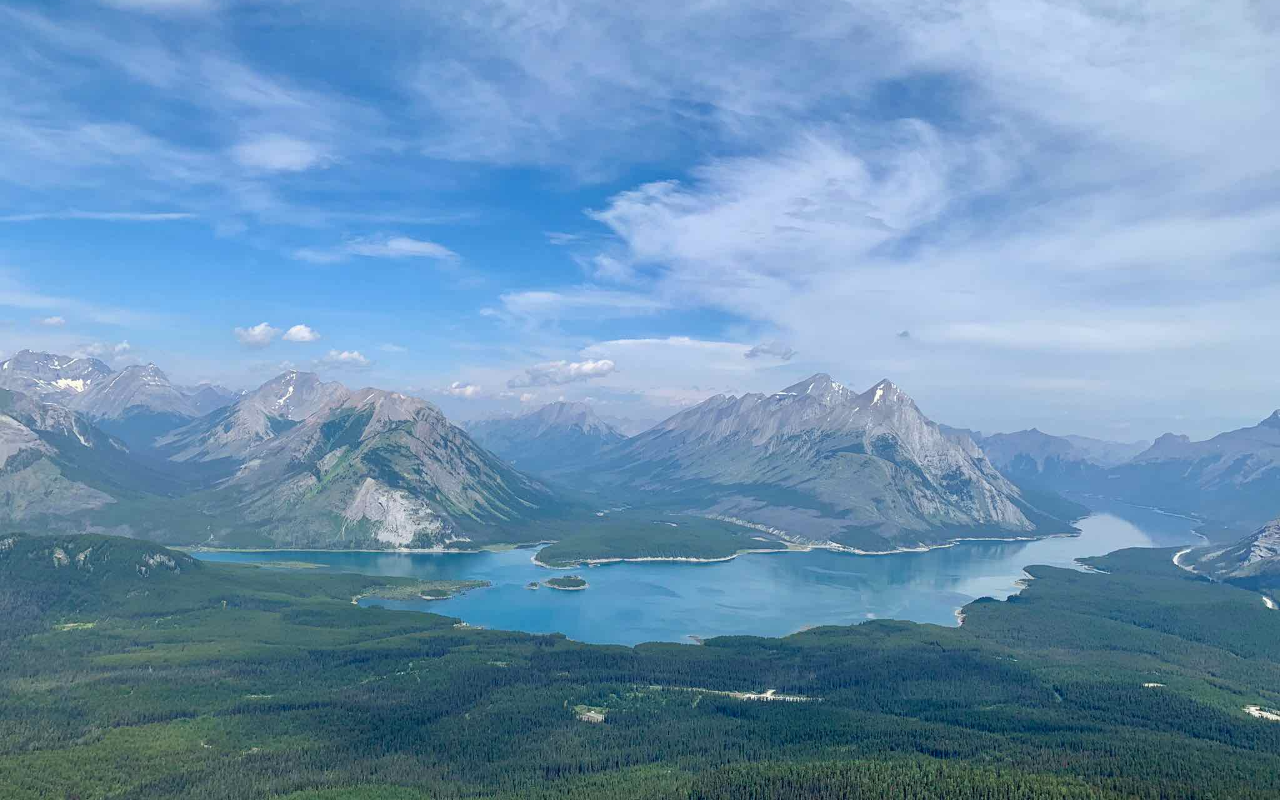
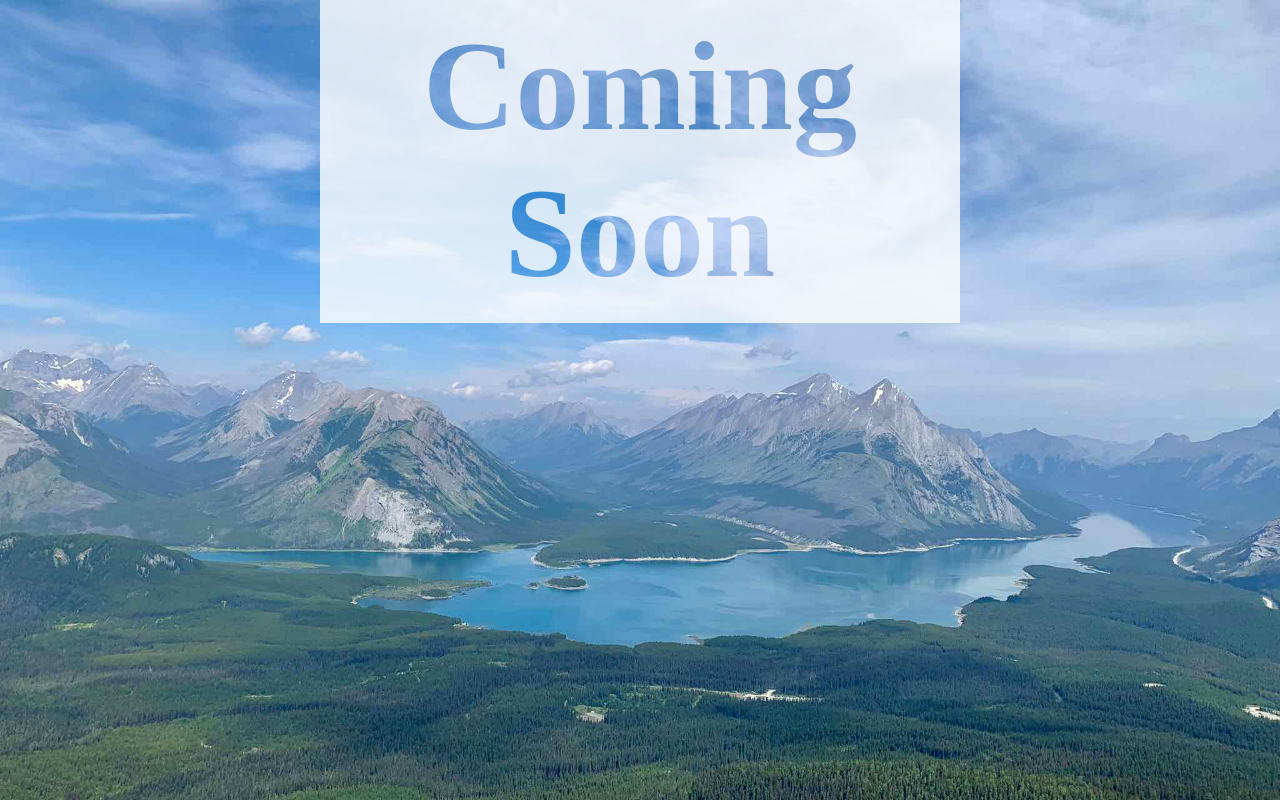
Before and after one commit to S0lRaK/S0lRaK.github.io, a Gatsby site: page / in a window 1280 px wide. Built offline with nearby package versions, Linux system fonts and the light colour scheme; Gatsby itself is replaced by a stand-in of ours.

Commit message:
feat(ui): :lipstick: Full page image background with knockout text

```diff
--- a/src/components/container-full-page.js
+++ /dev/null
@@ -1,6 +0,0 @@
-import React from "react"
-import containerFullPageStyles from "./container-full-page.module.css"
-
-export default function ContainerFullPage({ children }) {
-    return <div className={containerFullPageStyles.fullPage}>{children}</div>
-}
--- /dev/null
+++ b/src/components/full-page-image-background.js
@@ -0,0 +1,6 @@
+import React from "react"
+import fullPageImageBackgroundStyles from "./full-page-image-background.module.css"
+
+export default function FullPageImageBackground({ children }) {
+    return <div className={fullPageImageBackgroundStyles.container}>{children}</div>
+}
--- a/src/components/container-full-page.module.css
+++ b/src/components/full-page-image-background.module.css
@@ -1,4 +1,8 @@
-html {
+body {
+  margin: 0;
+}
+
+.container {
   /* The image used */
   background-image: url(../images/Tent-Ridge-Horseshoe.jpeg);
   /* Center and scale the image nicely */
@@ -6,9 +10,6 @@ html {
   background-repeat: no-repeat;
   background-size: cover;
   background-attachment: fixed;
+
+  height: 100vh;
 }
-
-.fullPage {
-  /* Full height */
-  height: 100%;
-}
--- /dev/null
+++ b/src/components/text-cutout.js
@@ -0,0 +1,6 @@
+import React from "react"
+import textCutoutStyles from "./text-cutout.module.css"
+
+export default function TextCutout(props) {
+  return <p className={textCutoutStyles.text}>{props.text}</p>
+}
--- /dev/null
+++ b/src/components/text-cutout.module.css
@@ -0,0 +1,15 @@
+.text {
+    background-color: rgb(255 255 255 / 80%);
+    color: black;
+    font-size: 10vw; /* Responsive font size */
+    font-weight: bold;
+    margin: 0 auto; /* Center the text container */
+    padding: 1rem 4rem;
+    width: fit-content;
+    text-align: center; /* Center text */
+    position: absolute; /* Position text */
+    top: 20%;
+    left: 50%; /* Position text in the middle */
+    transform: translate(-50%, -50%); /* Position text in the middle */
+    mix-blend-mode: screen; /* This makes the cutout text possible */
+  }
--- a/src/pages/index.js
+++ b/src/pages/index.js
@@ -1,6 +1,11 @@
 import React from "react"
-import ContainerFullPage from "../components/container-full-page"
+import FullPageImageBackground from "../components/full-page-image-background"
+import TextCutout from "../components/text-cutout"
 
 export default function Home() {
-  return <ContainerFullPage />
+  return (
+    <FullPageImageBackground>
+      <TextCutout text="Coming Soon"></TextCutout>
+    </FullPageImageBackground>
+  )
 }
```
